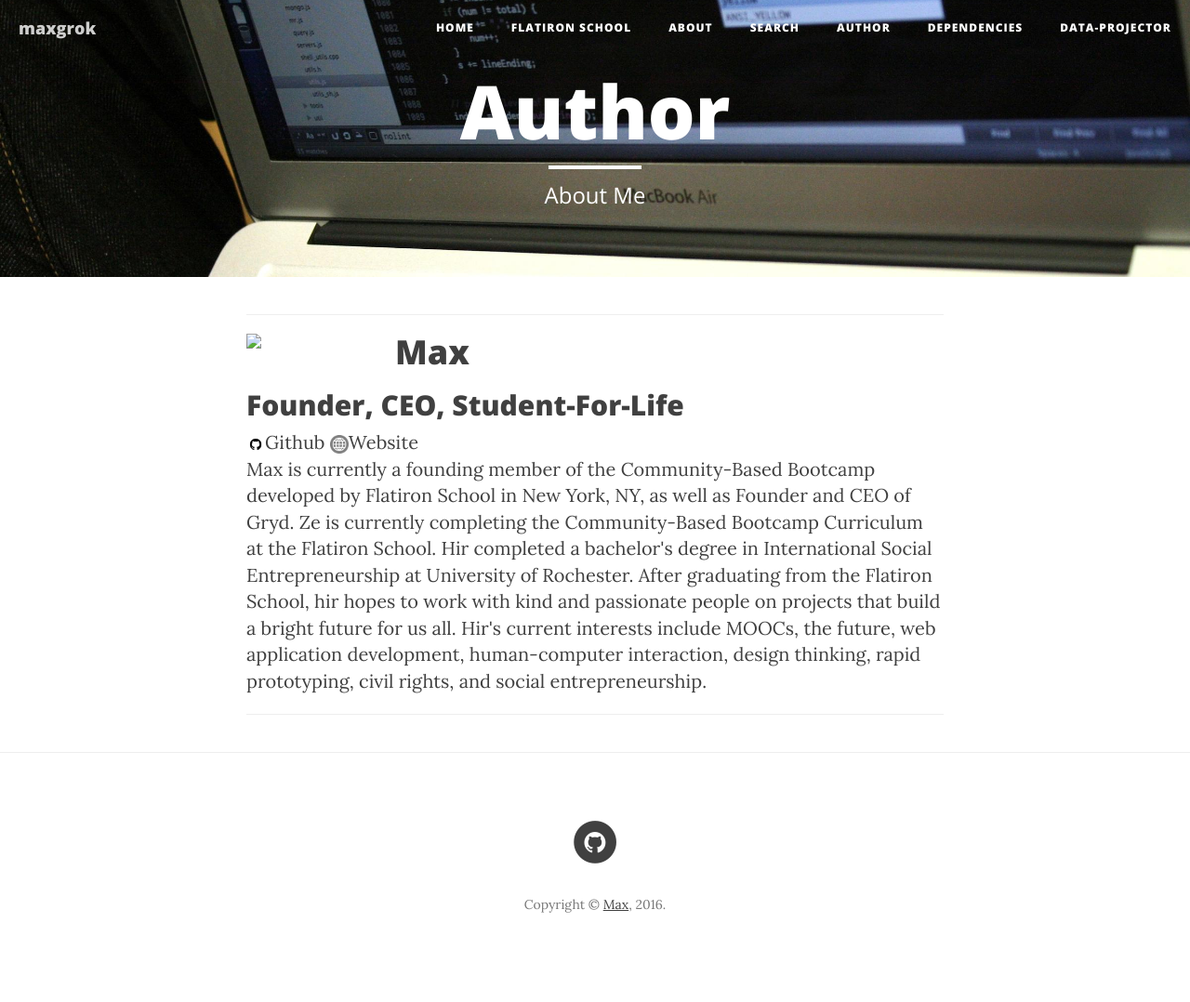
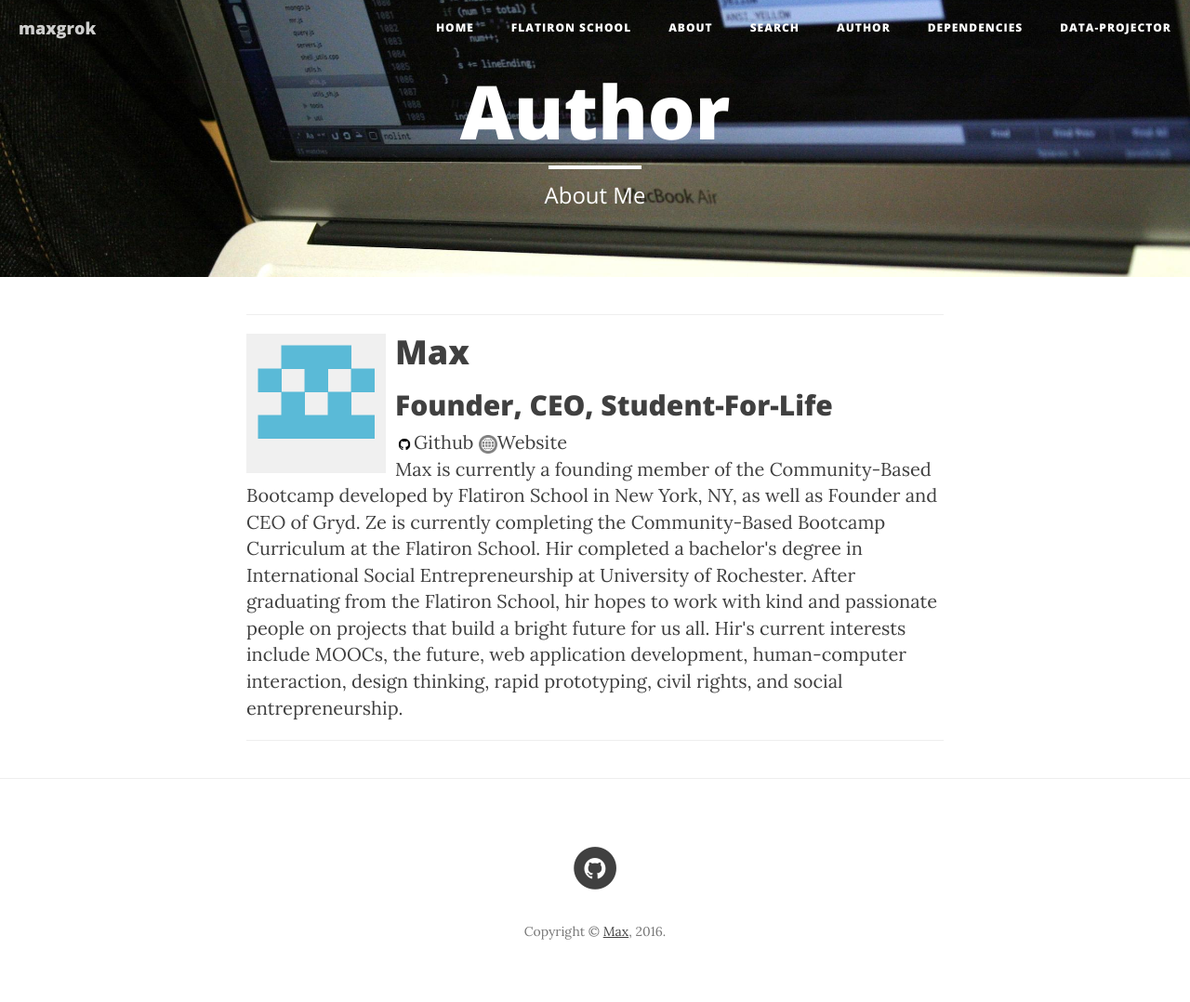
Before and after one commit to maxgrok/maxgrok.github.io_oldversion, a Jekyll site: the page built from members.html, in a window 1280 px wide. Shown: the whole page at 93% size. Built offline with Jekyll 4.4.1, drawn with Linux system fonts in a browser that asks for light colours; nearby versions of some CDN libraries; before the commit the page ends 1049 px from its top, so only the background shows below that.

Commit message:
Editing avatar

```diff
--- a/_data/members.yml
+++ b/_data/members.yml
@@ -2,7 +2,7 @@
 
 - name: Max
   role: Founder, CEO, Student-For-Life
-  img: "img/avatar.png"
+  img: "../img/avatar.png"
   github: maxgrok
   bio: Max is currently a founding member of the Community-Based Bootcamp developed by Flatiron School in New York, NY, as well as Founder and CEO of <a href="http://www.grydit.com/">Gryd</a>. Ze is currently completing the Community-Based Bootcamp Curriculum at the Flatiron School. Hir completed a bachelor's degree in International Social Entrepreneurship at University of Rochester. After graduating from the Flatiron School, hir hopes to work with kind and passionate people on projects that build a bright future for us all. Hir's current interests include MOOCs, the future, web application development, human-computer interaction, design thinking, rapid prototyping, civil rights, and social entrepreneurship.
   url: http://maxgrok.github.io/
```
